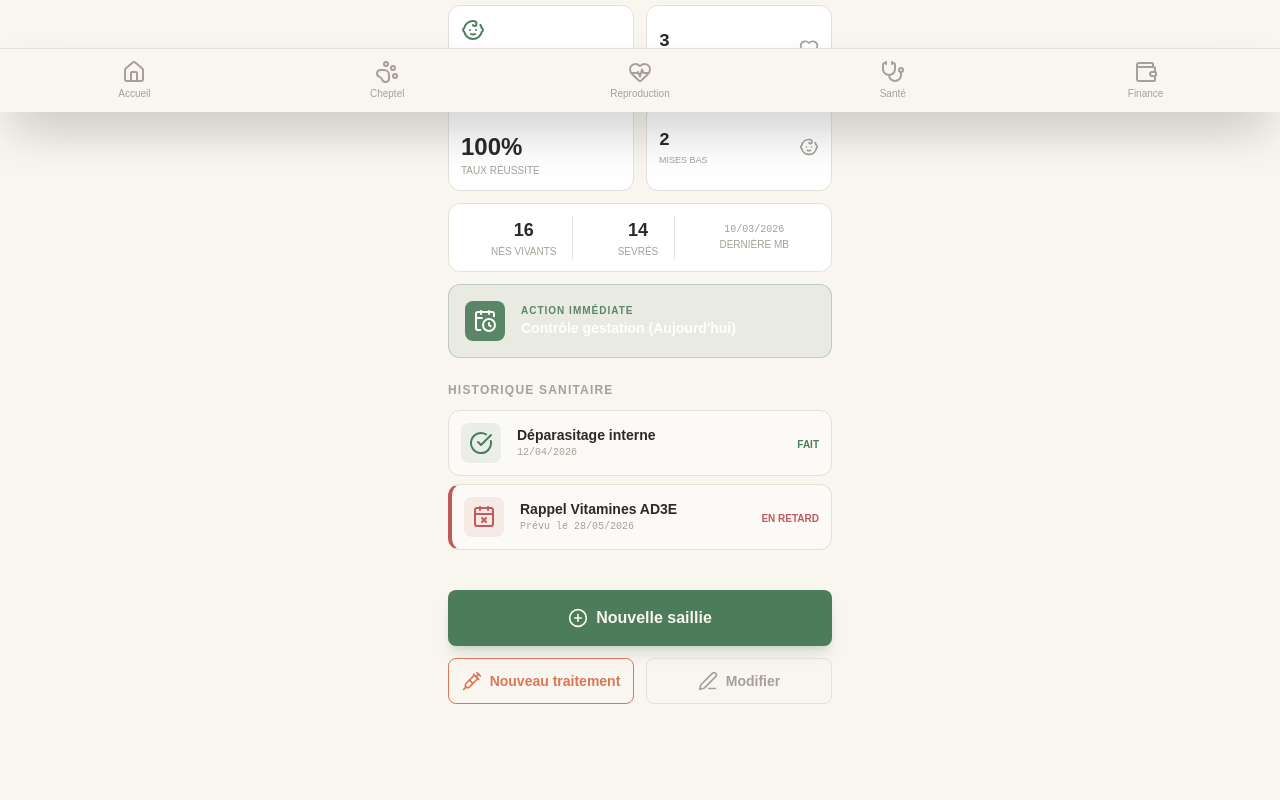
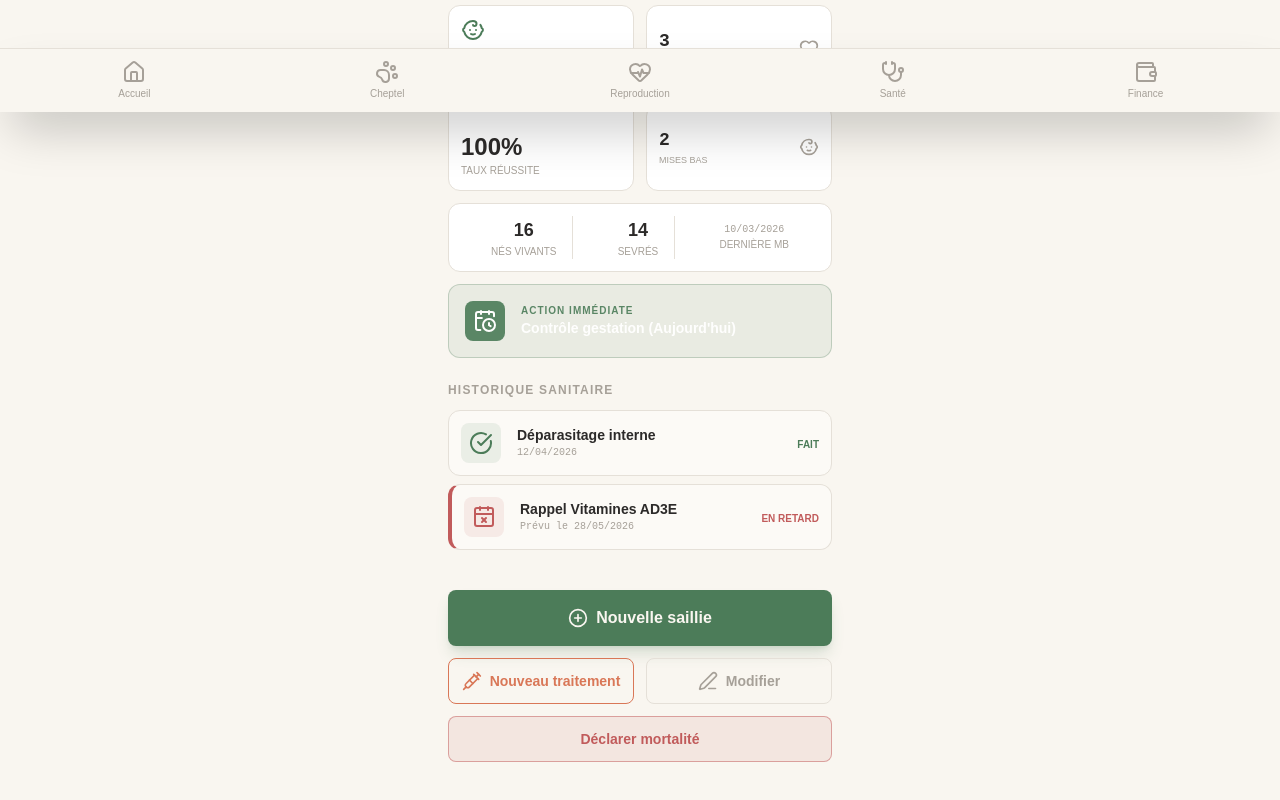
Before and after one commit to layesamake/gestionlapin, a React (Vite) app: page /cheptel/1 in a window 1280 px wide. Shown: the part 688-1488 px from the top of the page. Built offline with nearby package versions, Linux system fonts and the light colour scheme.

Commit message:
Feat: Add mortality management for breeding animals

```diff
--- a/src/pages/Dashboard.tsx
+++ b/src/pages/Dashboard.tsx
@@ -8,12 +8,13 @@ export const Dashboard: React.FC = () => {
   const { animals, saillies, portees, alertes, removeAlerte } = useStore();
 
   // Dynamic indicators calculation
-  const totalLapins = animals.length + portees.reduce((sum, p) => {
+  const aliveAnimals = animals.filter(a => a.status !== 'Mort');
+  const totalLapins = aliveAnimals.length + portees.reduce((sum, p) => {
     const match = p.effectif.match(/(\d+)/);
     return sum + (match ? parseInt(match[1]) : 0);
   }, 0);
-  const malesActifs = animals.filter(a => a.gender === 'M' || a.type.toLowerCase().includes('mâle')).length;
-  const femellesRepr = animals.filter(a => a.gender === 'F' || a.type.toLowerCase().includes('femelle')).length;
+  const malesActifs = aliveAnimals.filter(a => a.gender === 'M' || a.type.toLowerCase().includes('mâle')).length;
+  const femellesRepr = aliveAnimals.filter(a => a.gender === 'F' || a.type.toLowerCase().includes('femelle')).length;
   const femellesGestantesCount = saillies.filter(s => s.status === 'Gestation confirmée').length;
   const porteesEnCoursCount = portees.filter(p => p.status === 'En cours').length;
   const totalLapereaux = portees.reduce((sum, p) => {
--- a/src/pages/FicheReproducteur.tsx
+++ b/src/pages/FicheReproducteur.tsx
@@ -6,11 +6,19 @@ export const FicheReproducteur = () => {
   const { id } = useParams();
   const navigate = useNavigate();
   const animals = useStore(state => state.animals);
+  const updateAnimal = useStore(state => state.updateAnimal);
 
   // Find animal or fallback to a default mock for the demo
   const animalInfo = (animals.find((a: any) => a.id === id) || {
     id: 'F-012', name: 'Blanchette', gender: 'F', race: 'Néo-Zélandais', age: '14 mois', weight: '4.2', status: 'Gestante', statusColor: 'primary', cage: 'A3'
   }) as any;
+
+  const handleMortalite = () => {
+    if (window.confirm(`Voulez-vous vraiment déclarer la mortalité de ce reproducteur (${animalInfo.id}) ?`)) {
+      updateAnimal(animalInfo.id, { status: 'Mort', badgeColor: 'brand-danger' });
+      navigate('/cheptel');
+    }
+  };
 
   return (
     <div className="pb-24">
@@ -184,7 +192,7 @@ export const FicheReproducteur = () => {
         {/* Quick Actions Buttons */}
         <section className="grid grid-cols-2 gap-3 pt-4">
           <button
-            onClick={() => navigate('/reproduction/nouvelle')}
+            onClick={() => navigate('/reproduction/saillie/nouvelle')}
             className="col-span-2 bg-primary text-background py-4 rounded-lg font-bold flex items-center justify-center gap-2 active:scale-95 transition-transform shadow-lg shadow-primary/20"
           >
             <PlusCircle className="w-5 h-5" />
@@ -198,6 +206,12 @@ export const FicheReproducteur = () => {
             <Edit3 className="w-5 h-5" />
             Modifier
           </button>
+          <button
+            onClick={handleMortalite}
+            className="col-span-2 border border-danger/50 bg-danger/10 text-danger py-3 rounded-lg font-bold text-sm flex items-center justify-center gap-2 active:scale-95 transition-transform hover:bg-danger/20"
+          >
+            Déclarer mortalité
+          </button>
         </section>
       </main>
     </div>
```
